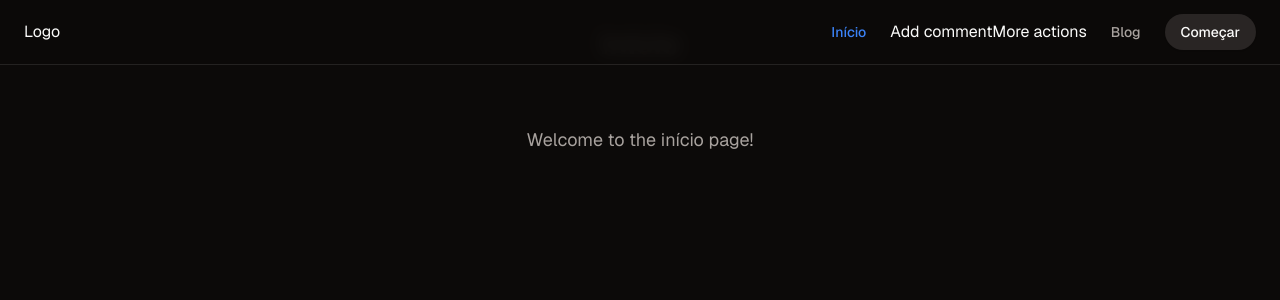
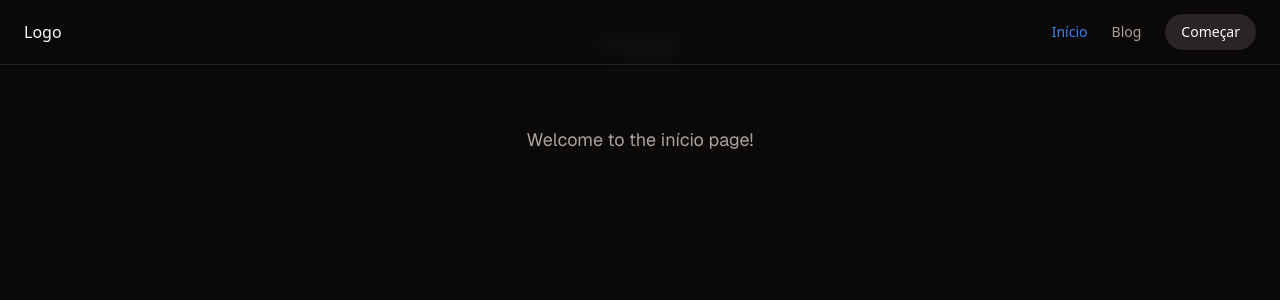
Before and after one commit to sirwhod/blog-me-controla-ai, a Next.js app: page / in a window 1280 px wide. Shown: the top 300 px of the page. Built offline with nearby package versions, Linux system fonts and the light colour scheme.

Commit message:
class: layouy

```diff
--- a/src/components/header/header.tsx
+++ b/src/components/header/header.tsx
@@ -11,7 +11,7 @@
           <Link href="/">Logo</Link>
 
           <nav className="flex items-center gap-6">
-          <ActiveLink href="/">Início</ActiveLink>Add commentMore actions
+          <ActiveLink href="/">Início</ActiveLink>
             <ActiveLink href="/blog">Blog</ActiveLink>
             <Button variant="secondary" asChild>
               <Link href="/comecar">Começar</Link>
--- /dev/null
+++ b/src/components/layout/index.tsx
@@ -0,0 +1 @@
+export * from './layout'
--- /dev/null
+++ b/src/components/layout/layout.tsx
@@ -0,0 +1,14 @@
+import { Header } from '../header'
+
+type LayoutProps = {
+  children: React.ReactNode
+}
+
+export const Layout = ({ children }: LayoutProps) => {
+  return (
+    <div className="relative flex min-h-screen flex-col dark">
+      <Header />
+      <main className="flex-1 flex flex-col mb-12">{children}</main>
+    </div>
+  )
+}
--- a/src/pages/_app.tsx
+++ b/src/pages/_app.tsx
@@ -1,6 +1,11 @@
-import "@/styles/globals.css";
-import type { AppProps } from "next/app";
+import { Layout } from "@/components/layout"
+import "@/styles/globals.css"
+import type { AppProps } from "next/app"
 
 export default function App({ Component, pageProps }: AppProps) {
-  return <Component {...pageProps} />;
+  return (
+    <Layout>
+      <Component {...pageProps} />
+    </Layout>
+  )
 }
--- a/src/pages/blog/index.tsx
+++ b/src/pages/blog/index.tsx
@@ -14,7 +14,6 @@
 export default function BlogPage() {
   return (
     <div className={`${geistSans.variable} ${geistMono.variable} grid grid-rows-[20px_1fr_20px] items-center justify-items-center min-h-screen p-8 pb-20 gap-16 sm:p-20 font-[family-name:var(--font-geist-sans)]`}>
-      <Header />
       <div className="flex min-h-screen flex-col items-center justify-center pt-48 p-8 pb-20 gap-16 sm:p-20">
         <h1 className="text-3xl font-bold">Blog</h1>
         <p className="text-lg text-muted-foreground">Welcome to the Blog page!</p>
--- a/src/pages/index.tsx
+++ b/src/pages/index.tsx
@@ -14,7 +14,6 @@
 export default function Home() {
   return (
    <div className={`${geistSans.variable} ${geistMono.variable} grid grid-rows-[20px_1fr_20px] items-center justify-items-center min-h-screen p-8 pb-20 gap-16 sm:p-20 font-[family-name:var(--font-geist-sans)]`}>
-    <Header />
     <div className="flex min-h-screen flex-col items-center justify-center p-8 pb-20 gap-16 sm:p-20">
       <h1 className="text-3xl font-bold">Início</h1>
       <p className="text-lg text-muted-foreground">Welcome to the início page!</p>
```
